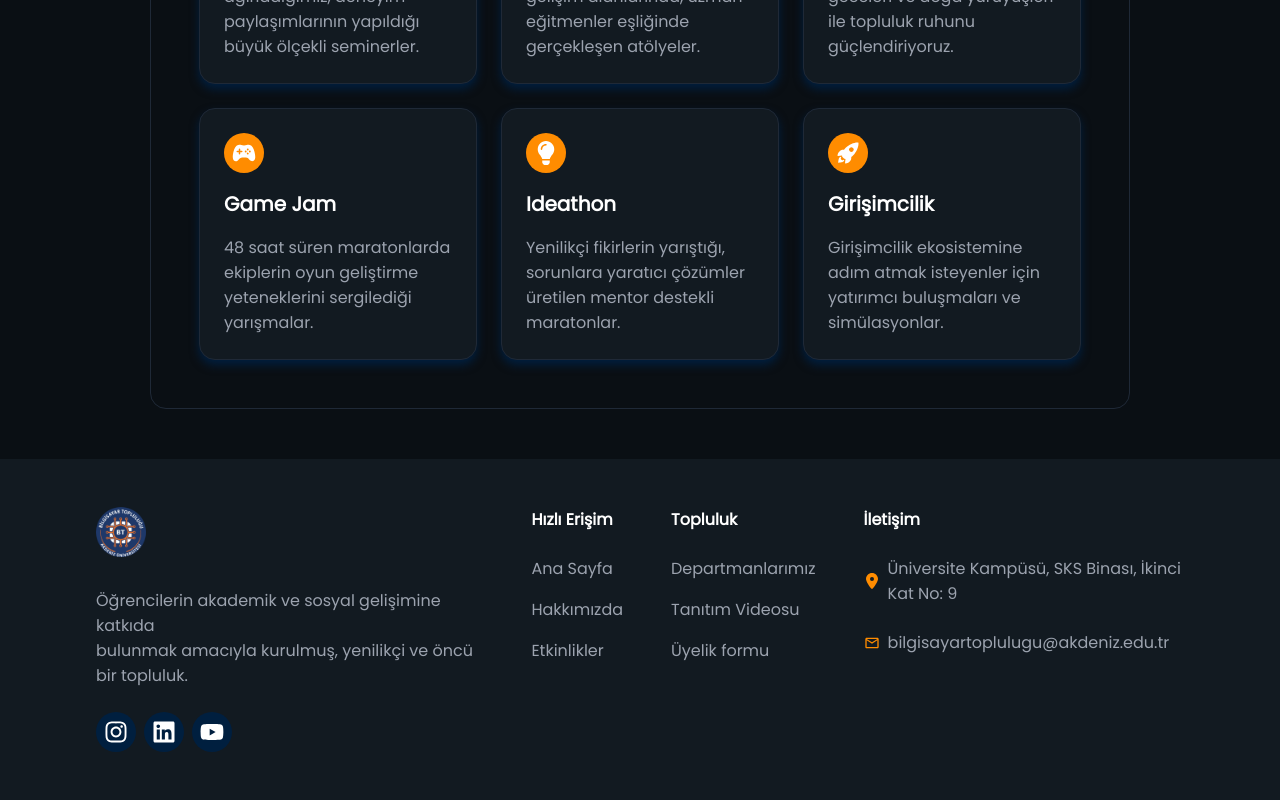
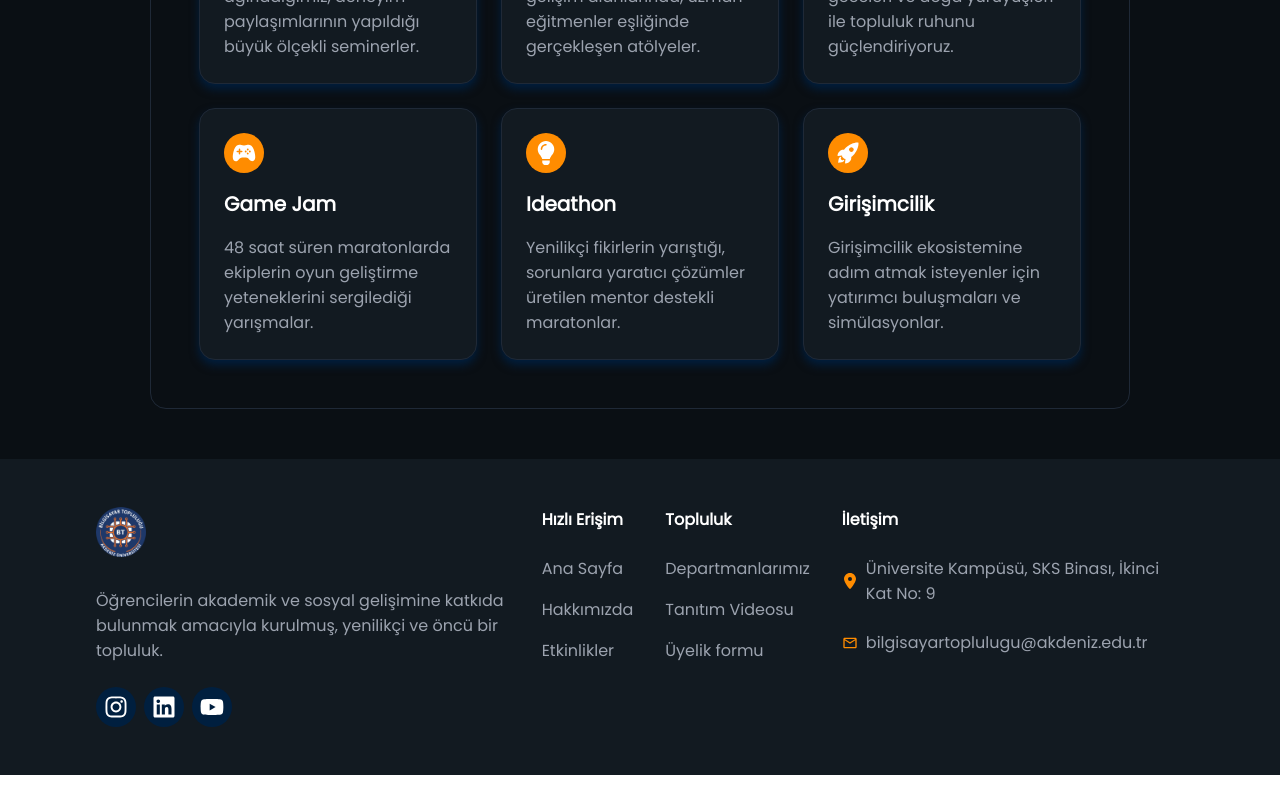
Before and after one commit to riavenn/bt-website, a React (Vite) app: page / in a window 1280 px wide. Shown: the part 2390-3190 px from the top of the page. After the commit the page ends 3165 px from the top, so only its background shows below. Built offline with nearby package versions, Linux system fonts and the light colour scheme.

Commit message:
footer mainContent gap increased

```diff
--- a/src/Components/HomeComponents/Footer/Footer.module.css
+++ b/src/Components/HomeComponents/Footer/Footer.module.css
@@ -4,7 +4,7 @@
 
 .mainContent {
   display: flex;
-  gap: calc(2 * var(--gap-xl));
+  gap: calc(2 * var(--gap-lg));
   justify-content: space-evenly;
   padding: calc(2 * var(--padding-lg)) calc(2 * var(--padding-xl));
 }
```
